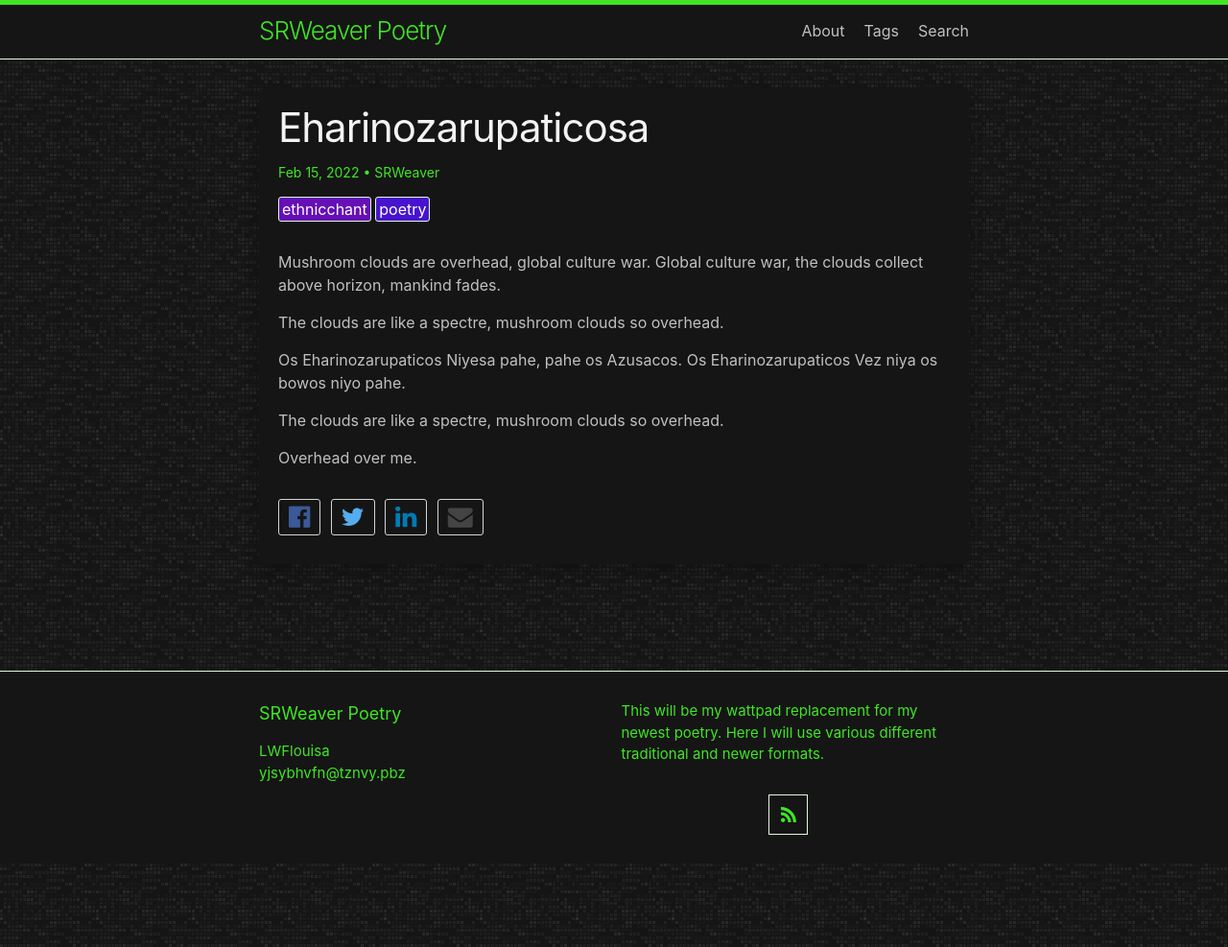
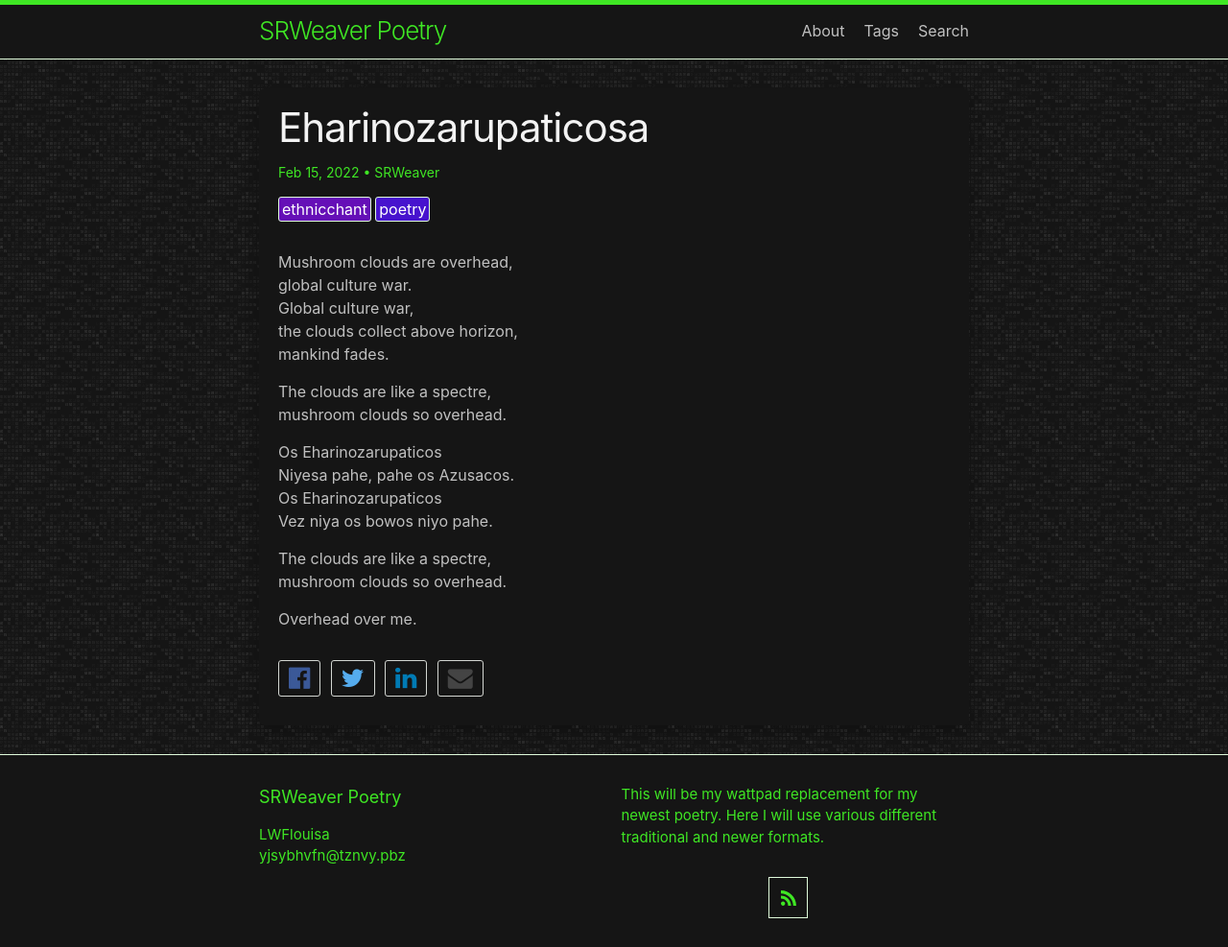
Before and after one commit to LWFlouisa/SRWeaverPoetry, a Jekyll site: the page built from _posts/2022-02-15-mushroomcloudsoverhead.md, in a window 1280 px wide. Shown: the whole page at 96% size. Built offline with Jekyll 4.4.1, drawn with Linux system fonts in a browser that asks for light colours.

```diff
--- a/_posts/2022-02-15-mushroomcloudsoverhead.md
+++ b/_posts/2022-02-15-mushroomcloudsoverhead.md
@@ -4,21 +4,21 @@ author: SRWeaver
 tags: poetry ethnicchant
 layout: post
 ---
-Mushroom clouds are overhead,
-global culture war.
-Global culture war,
-the clouds collect above horizon,
+Mushroom clouds are overhead,<br />
+global culture war.<br />
+Global culture war,<br />
+the clouds collect above horizon,<br />
 mankind fades.
 
-The clouds are like a spectre,
+The clouds are like a spectre,<br />
 mushroom clouds so overhead.
 
-Os Eharinozarupaticos
-Niyesa pahe, pahe os Azusacos.
-Os Eharinozarupaticos
+Os Eharinozarupaticos<br />
+Niyesa pahe, pahe os Azusacos.<br />
+Os Eharinozarupaticos<br />
 Vez niya os bowos niyo pahe.
 
-The clouds are like a spectre,
+The clouds are like a spectre,<br />
 mushroom clouds so overhead.
 
 Overhead over me.
```
